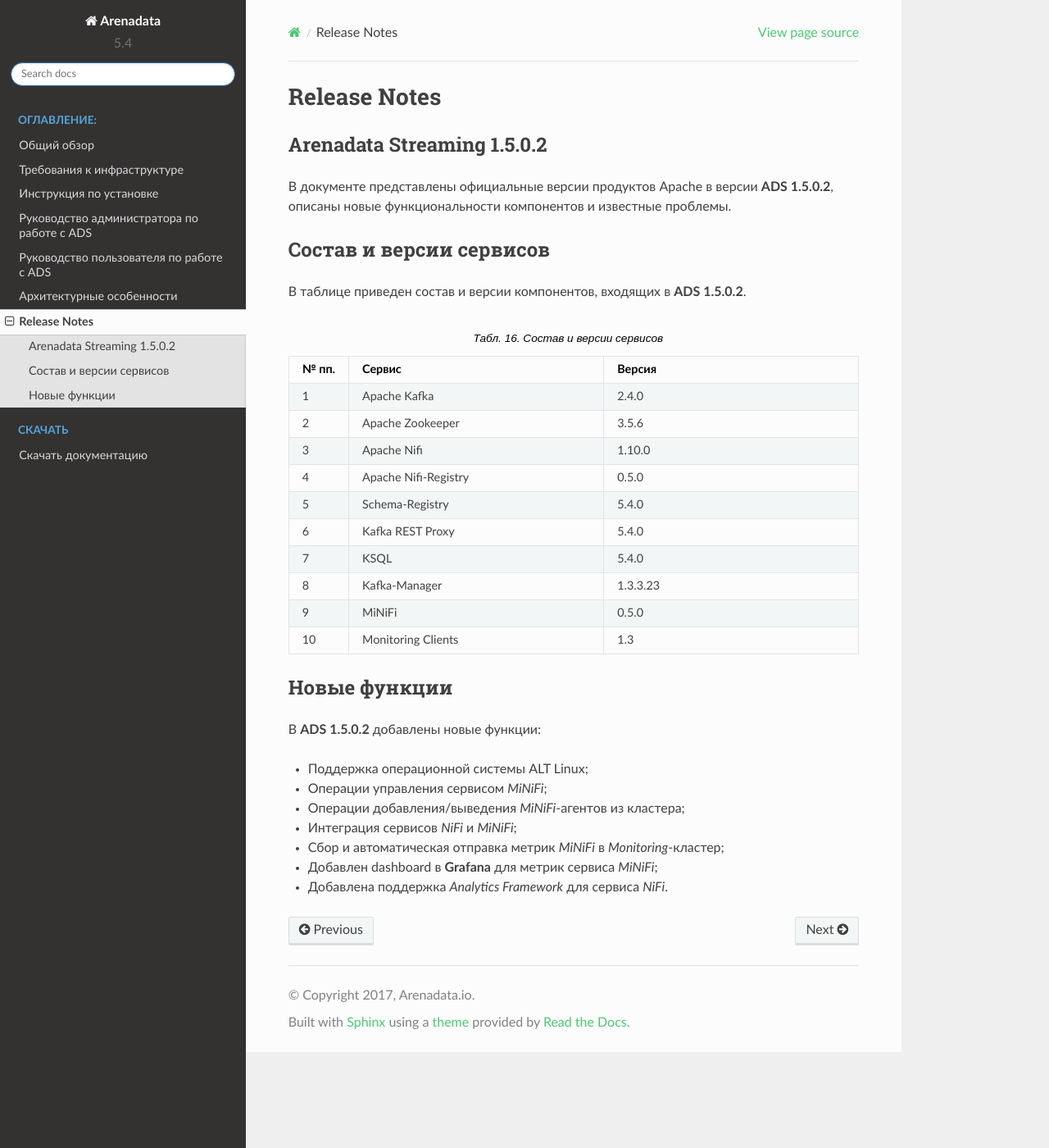
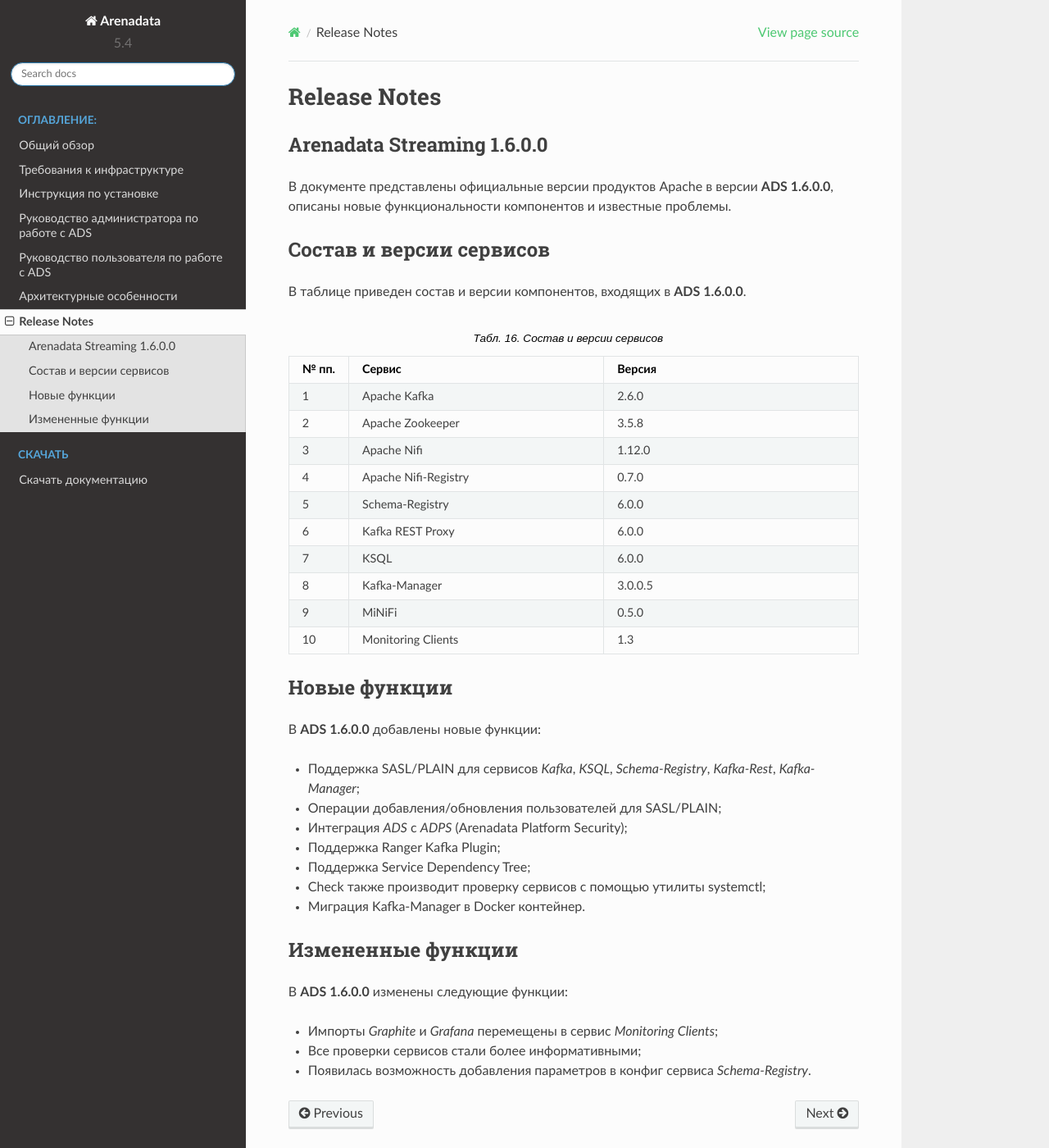
Before and after one commit to arenadata/docs_ads, a Sphinx documentation site: the page built from source/Release/index.rst, in a window 1280 px wide and 1400 px high. Shown: the whole window at 82% size. Built offline with Sphinx 7.4.7 and the Read the Docs theme 2.0.0, drawn with Linux system fonts in a browser that asks for light colours; pages that are not in the unit, such as notebooks, are missing from menus.

Commit message:
Update Release notes

```diff
--- a/source/Release/index.rst
+++ b/source/Release/index.rst
@@ -1,30 +1,30 @@
 Release Notes
 ==============
 
-Arenadata Streaming 1.5.0.2
+Arenadata Streaming 1.6.0.0
 ----------------------------
 
-В документе представлены официальные версии продуктов Apache в версии **ADS 1.5.0.2**, описаны новые функциональности компонентов и известные проблемы.
+В документе представлены официальные версии продуктов Apache в версии **ADS 1.6.0.0**, описаны новые функциональности компонентов и известные проблемы.
 
 
 Состав и версии сервисов
 --------------------------
 
-В таблице приведен состав и версии компонентов, входящих в **ADS 1.5.0.2**.
+В таблице приведен состав и версии компонентов, входящих в **ADS 1.6.0.0**.
 
 
 .. csv-table:: Состав и версии сервисов
    :header: "№ пп.", "Сервис", "Версия"
    :widths: 10, 45, 45
 
-   "1", "Apache Kafka", "2.4.0"
-   "2", "Apache Zookeeper", "3.5.6"
-   "3", "Apache Nifi", "1.10.0"
-   "4", "Apache Nifi-Registry", "0.5.0"
-   "5", "Schema-Registry", "5.4.0"
-   "6", "Kafka REST Proxy", "5.4.0"
-   "7", "KSQL", "5.4.0"
-   "8", "Kafka-Manager", "1.3.3.23"
+   "1", "Apache Kafka", "2.6.0"
+   "2", "Apache Zookeeper", "3.5.8"
+   "3", "Apache Nifi", "1.12.0"
+   "4", "Apache Nifi-Registry", "0.7.0"
+   "5", "Schema-Registry", "6.0.0"
+   "6", "Kafka REST Proxy", "6.0.0"
+   "7", "KSQL", "6.0.0"
+   "8", "Kafka-Manager", "3.0.0.5"
    "9", "MiNiFi", "0.5.0"
    "10", "Monitoring Clients", "1.3"
 
@@ -32,18 +32,30 @@
 Новые функции
 ---------------
 
-В **ADS 1.5.0.2** добавлены новые функции:
+В **ADS 1.6.0.0** добавлены новые функции:
 
-+ Поддержка операционной системы ALT Linux;
++ Поддержка SASL/PLAIN для сервисов *Kafka*, *KSQL*, *Schema-Registry*, *Kafka-Rest*, *Kafka-Manager*;
 
-+ Операции управления сервисом *MiNiFi*;
++ Операции добавления/обновления пользователей для SASL/PLAIN;
 
-+ Операции добавления/выведения *MiNiFi*-агентов из кластера;
++ Интеграция *ADS* с *ADPS* (Arenadata Platform Security);
 
-+ Интеграция сервисов *NiFi* и *MiNiFi*;
++ Поддержка Ranger Kafka Plugin;
 
-+ Сбор и автоматическая отправка метрик *MiNiFi* в *Monitoring*-кластер;
++ Поддержка Service Dependency Tree;
 
-+ Добавлен dashboard в **Grafana** для метрик сервиса *MiNiFi*;
++ Check также производит проверку сервисов с помощью утилиты systemctl;
 
-+ Добавлена поддержка *Analytics Framework* для сервиса *NiFi*.
++ Миграция Kafka-Manager в Docker контейнер.
+
+
+Измененные функции
+------------------
+
+В **ADS 1.6.0.0** изменены следующие функции:
+
++ Импорты *Graphite* и *Grafana* перемещены в сервис *Monitoring Clients*;
+
++ Все проверки сервисов стали более информативными;
+
++ Появилась возможность добавления параметров в конфиг сервиса *Schema-Registry*.
```
